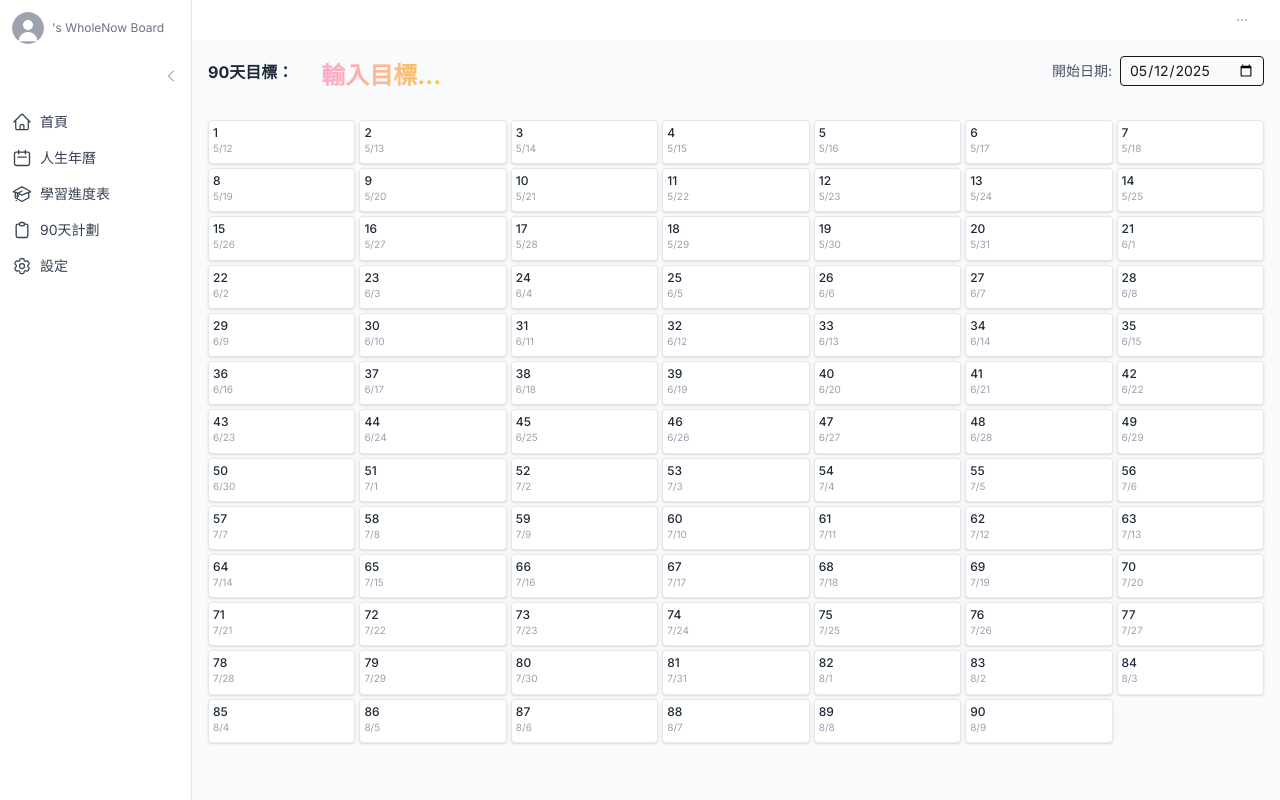
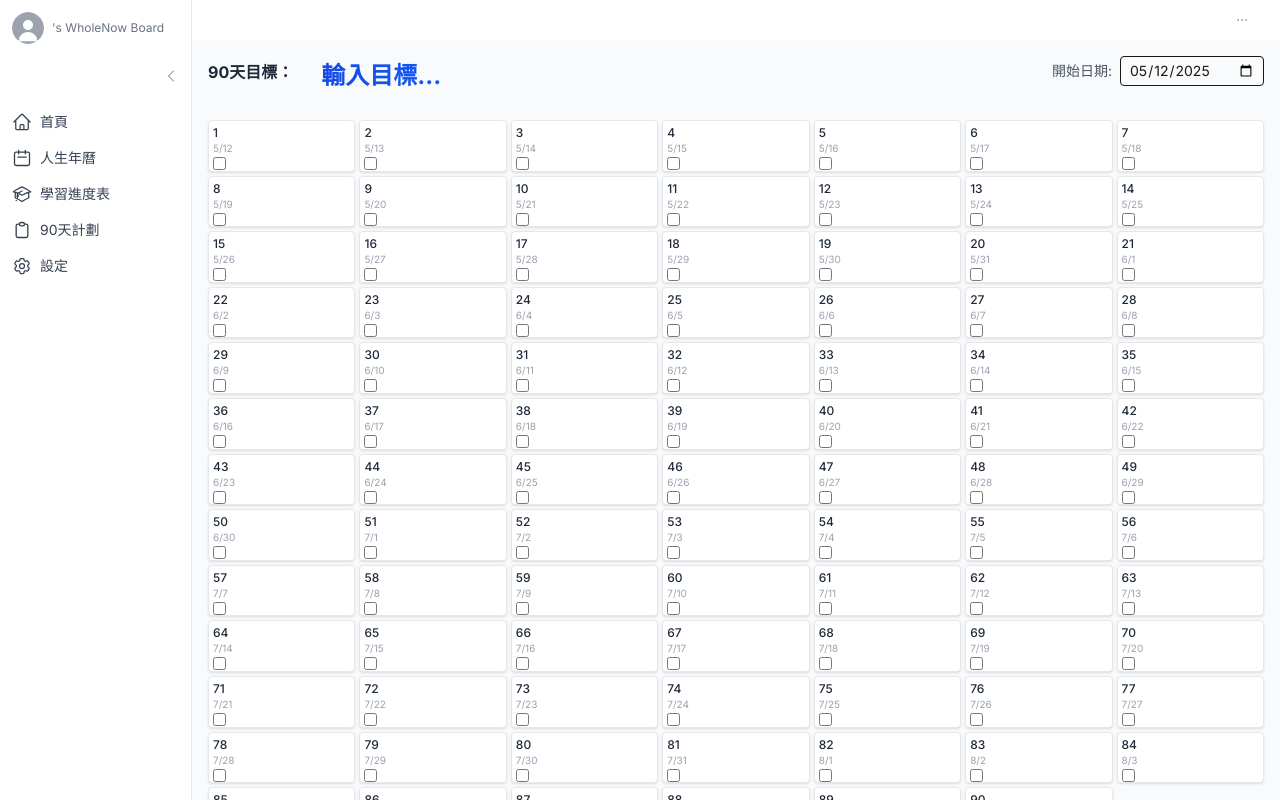
Before and after one commit to ameliaminmin/wholenow-board, a Next.js app: page /day90progress in a window 1280 px wide. Built offline with nearby package versions, Linux system fonts and the light colour scheme; no server answers.

Commit message:
新增打勾框

```diff
--- a/src/app/day90progress/page.tsx
+++ b/src/app/day90progress/page.tsx
@@ -47,7 +47,7 @@ export default function Day90Progress() {
                             <input
                                 type="text"
                                 placeholder="輸入目標..."
-                                className="text-2xl font-bold px-3 py-1 w-80 bg-gradient-to-r from-pink-300 via-yellow-400 via-green-300 to-blue-400 text-transparent bg-clip-text"
+                                className="text-2xl font-bold px-3 py-1 w-80 bg-gradient-to-r from-blue-700 via-blue-600  to-blue-500 text-transparent bg-clip-text"
                             />
                         </div>
                         <div className="flex items-center gap-2">
@@ -68,20 +68,24 @@ export default function Day90Progress() {
                                 <div
                                     key={index}
                                     onClick={() => setEditingDay(index + 1)}
-                                    className={`aspect-[1/0.3] rounded shadow-sm border ${editingDay === index + 1
+                                    className={`aspect-[1/0.35] rounded shadow-sm border ${editingDay === index + 1
                                         ? 'border-blue-500 dark:border-blue-400'
                                         : 'border-gray-200 dark:border-gray-700'
                                         } relative p-1 ${new Date(startDate).getTime() + (index * 86400000) < Date.now()
-                                        ? 'bg-blue-50 dark:bg-blue-900/30'
-                                        : 'bg-white dark:bg-gray-800'}`}
+                                            ? 'bg-blue-100 dark:bg-blue-900/30'
+                                            : 'bg-white dark:bg-gray-800'}`}
                                 >
                                     <div className="absolute top-1 left-1 z-10">
                                         <div className="text-xs font-medium text-gray-800 dark:text-gray-200">
                                             {index + 1}
                                         </div>
-                                        <div className="text-[10px] text-gray-400 dark:text-gray-500">
+                                        <div className="text-[10px] text-gray-400 dark:text-gray-500 -mb-1">
                                             {getDayDate(index)}
                                         </div>
+                                        <input
+                                            type="checkbox"
+                                            className="h-3.8 w-3.8 rounded border-gray-300 text-blue-600 focus:ring-blue-500 -mt-2"
+                                        />
                                     </div>
 
                                     {editingDay === index + 1 ? (
@@ -91,7 +95,6 @@ export default function Day90Progress() {
                                             onChange={(e) => handleNoteChange(index + 1, e.target.value)}
                                             onBlur={() => setEditingDay(null)}
                                             className="w-full h-full p-1 text-sm bg-transparent resize-none outline-none pl-8 pt-1"
-                                            placeholder="輸入內容..."
                                             style={{ lineHeight: '1.2', whiteSpace: 'pre-wrap' }}
                                         />
                                     ) : (
```
